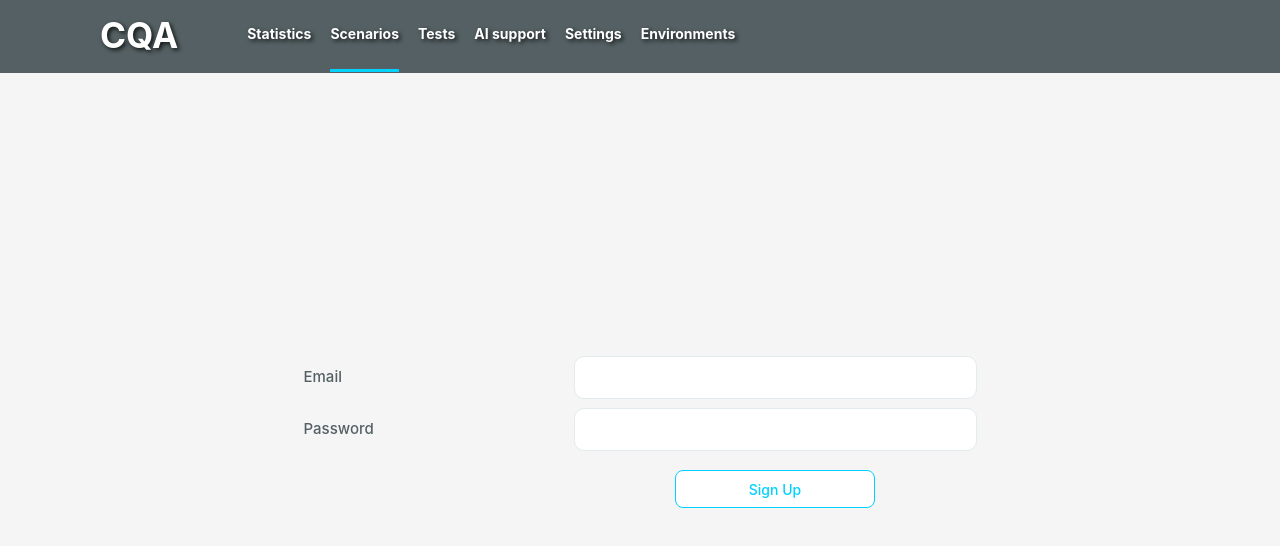
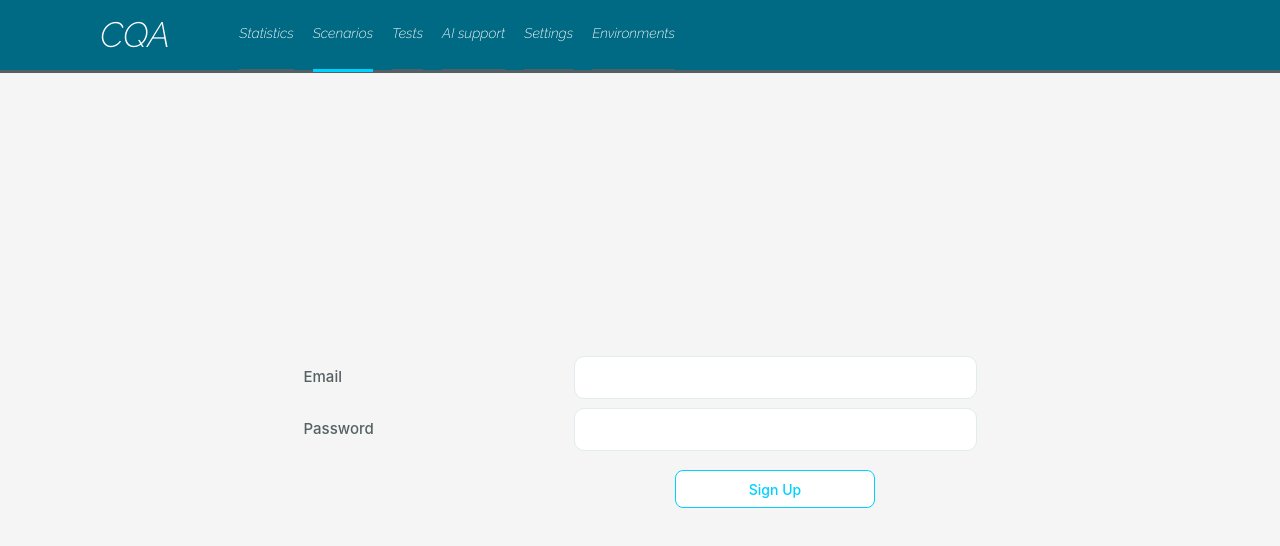
Before and after one commit to octopusLighthouse/qa, a React (Vite) app in the folder dashboard/: page /register in a window 1280 px wide. Shown: the top 546 px of the page. Built offline with nearby package versions, Linux system fonts and the light colour scheme; a web font is replaced by a local one.

Commit message:
css changes

```diff
--- a/dashboard/src/components/header.css
+++ b/dashboard/src/components/header.css
@@ -1,15 +1,15 @@
 .main {
     margin: 0;
     display: flex;
-    background-color: #546063;
+    background-color: #006983;
     width: 100%;
     height: 70px;
     padding-left: 100px;
     padding-right: 100px;
     align-items: center;
-    font-weight: 700;
-    text-shadow: 2px 2px 4px rgba(0, 0, 0, 0.8);
-    font-family: 'Inter', sans-serif;
+    font-weight: 250;
+    text-shadow: 0px 0px 0px rgba(0, 0, 0, 0);
+    font-family: 'Raleway', sans-serif;
     color: #FFFFFF;
     flex-direction: row;
     border-bottom: 3px solid #546063 ;
--- a/dashboard/src/index.css
+++ b/dashboard/src/index.css
@@ -3,9 +3,14 @@
   src: url('path/to/font/Inter-Regular.woff2') format('woff2'),
        url('path/to/font/Inter-Regular.woff') format('woff'),
        url('path/to/font/Inter-Regular.ttf') format('truetype');
+
   /* Add additional font weights and styles if needed */
 }
-
+@font-face {
+  font-family: 'Raleway';
+  src: url('../fonts/Raleway-Italic-VariableFont_wght.ttf') format('truetype');
+  /* Add additional font weights and styles if needed */
+}
 .white-page {
   background-color:rgb(255, 255, 255);
   font-size: 2.2em;
```
Also changed, not shown: dashboard/fonts/Agdasima-Regular.ttf (added), dashboard/fonts/Raleway-Italic-VariableFont_wght.ttf (added).
